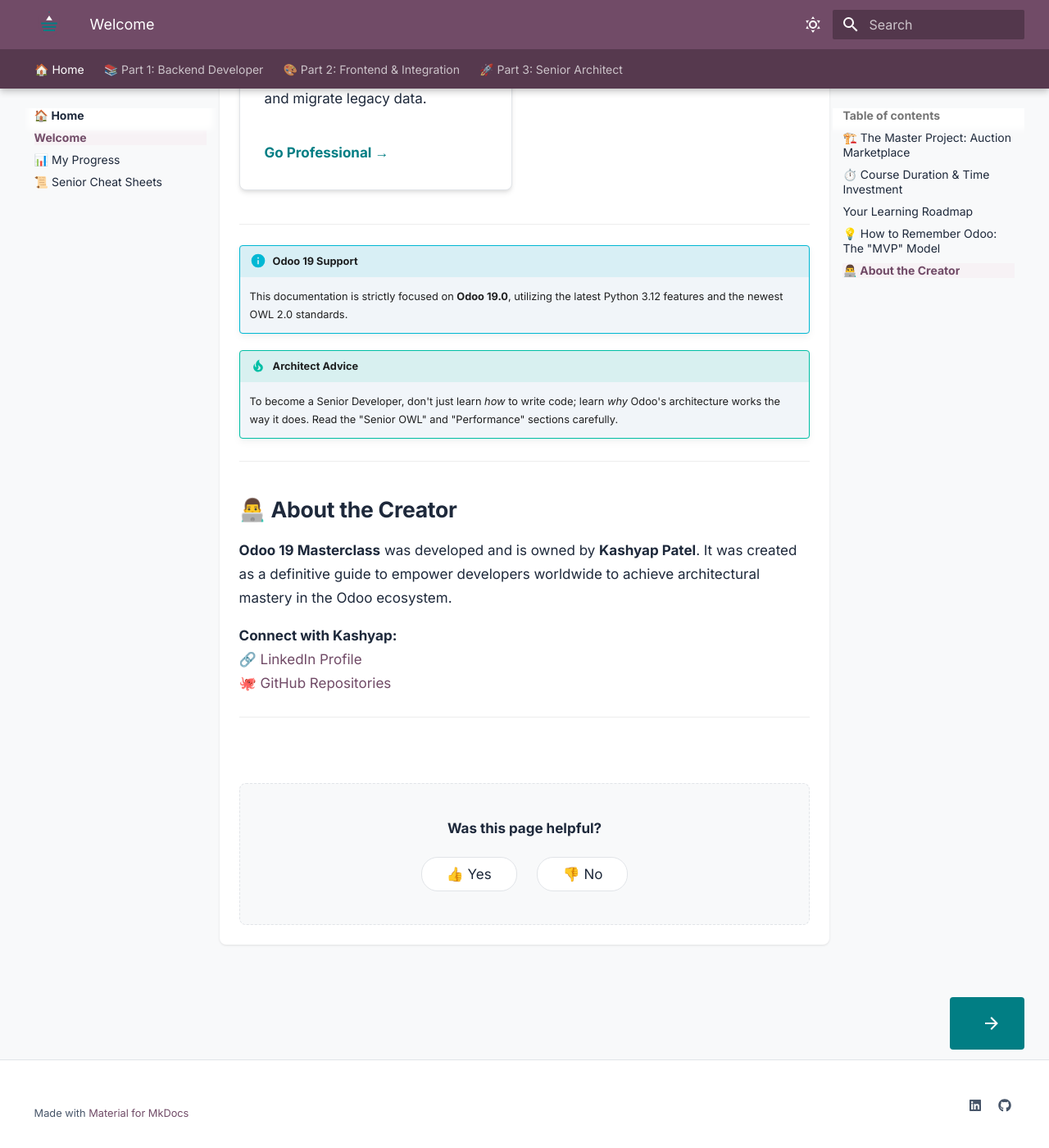
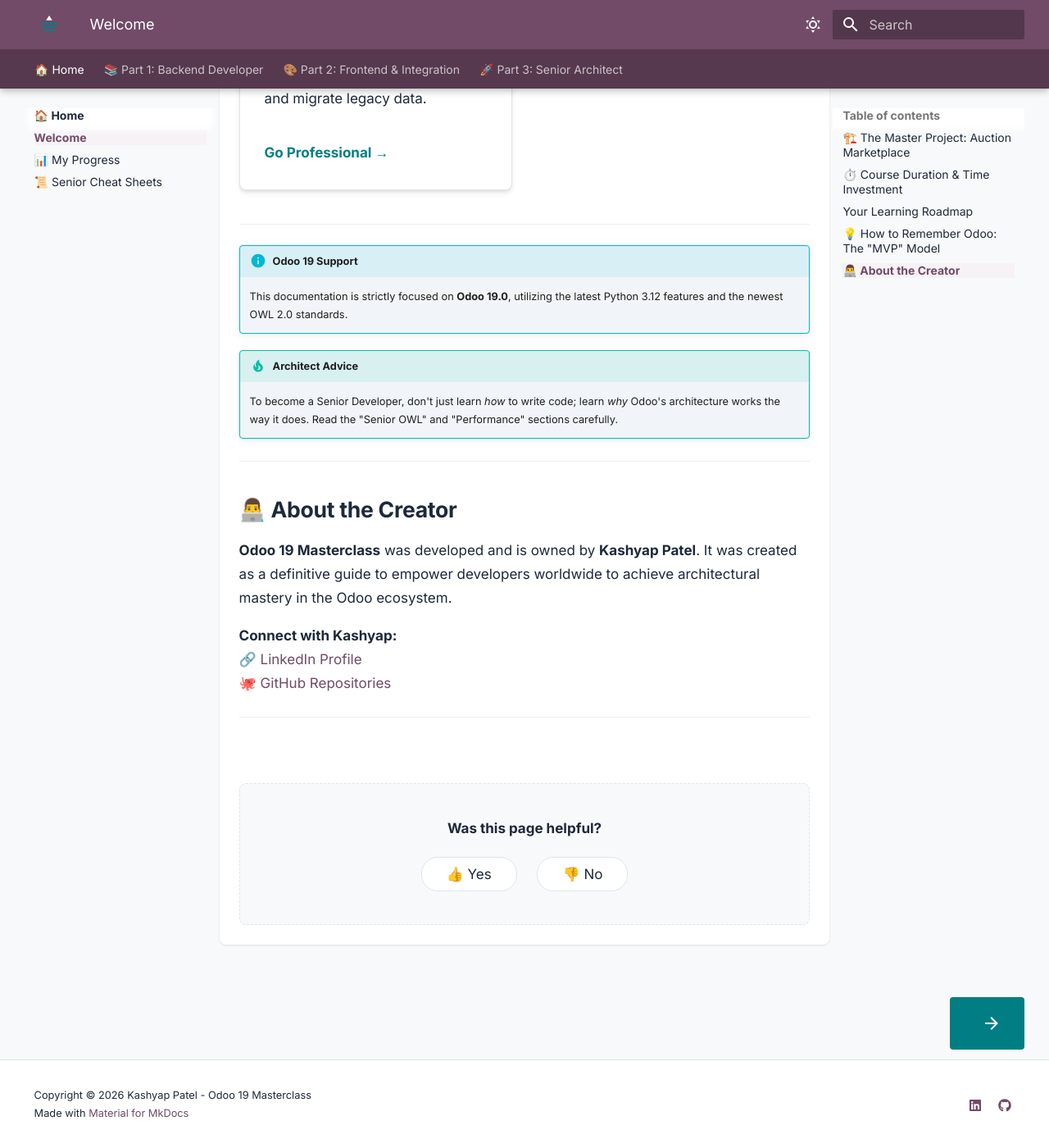
Before and after one commit to Kashyap-001/odoo19-docs, an MkDocs documentation site: the page built from docs/index.md, in a window 1280 px wide and 1400 px high, scrolled down 2617 px. Shown: the whole window at 82% size. Built offline with MkDocs 1.6.1 and Material for MkDocs 9.7.7, drawn with Linux system fonts in a browser that asks for light colours.

Commit message:
UI: Extremely aggressive text color override for copyright text

```diff
--- a/docs/stylesheets/extra.css
+++ b/docs/stylesheets/extra.css
@@ -623,16 +623,19 @@
 }
 
 .md-footer-meta,
-.md-footer-meta .md-copyright,
-.md-footer-meta .md-social__link {
-  color: var(--theme-text-light) !important;
-  fill: var(--theme-text-light) !important; /* For SVGs/Icons */
+.md-footer-meta * {
+  color: var(--theme-text) !important;
+  fill: var(--theme-text) !important;
 }
 
-.md-footer-meta a {
+.md-footer-meta a,
+.md-footer-meta a * {
   color: var(--odoo-purple) !important;
+  fill: var(--odoo-purple) !important;
 }
 
-[data-md-color-scheme="slate"] .md-footer-meta a {
+[data-md-color-scheme="slate"] .md-footer-meta a,
+[data-md-color-scheme="slate"] .md-footer-meta a * {
   color: var(--odoo-teal) !important;
+  fill: var(--odoo-teal) !important;
 }
```
